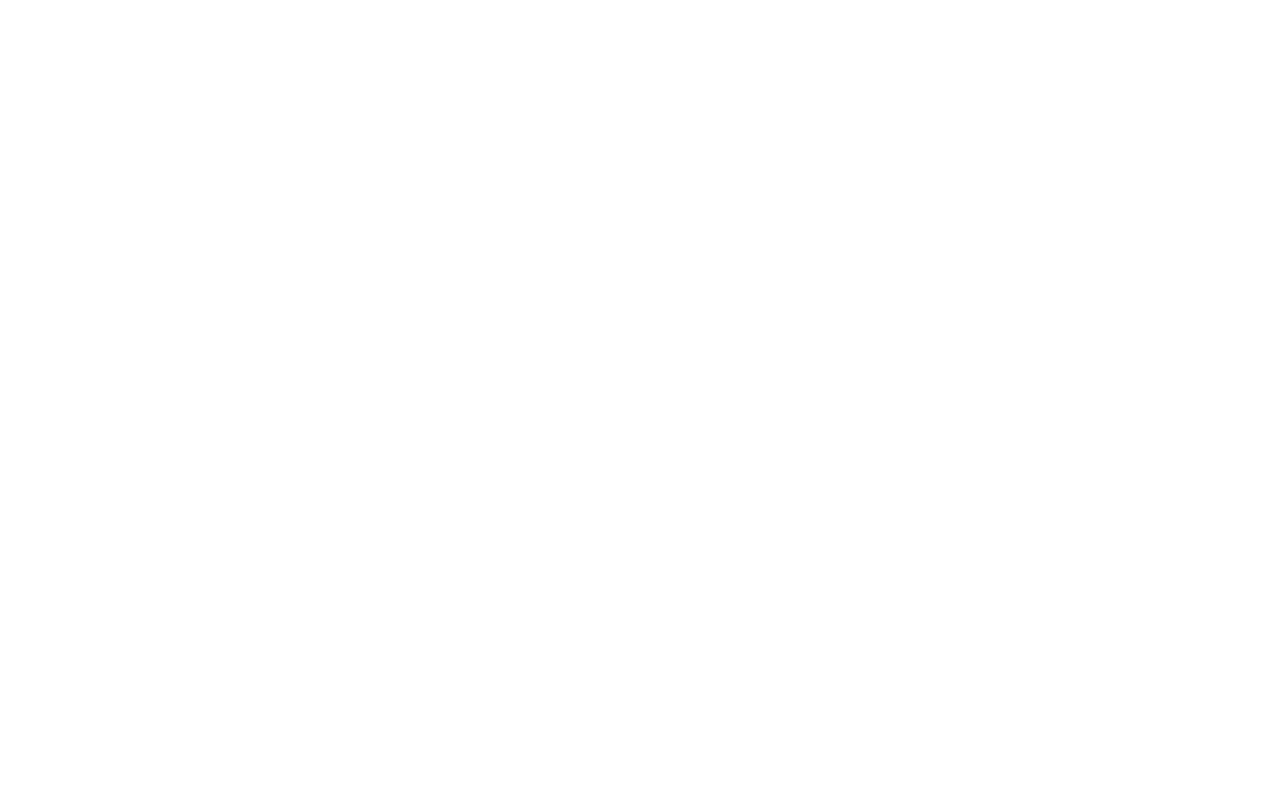
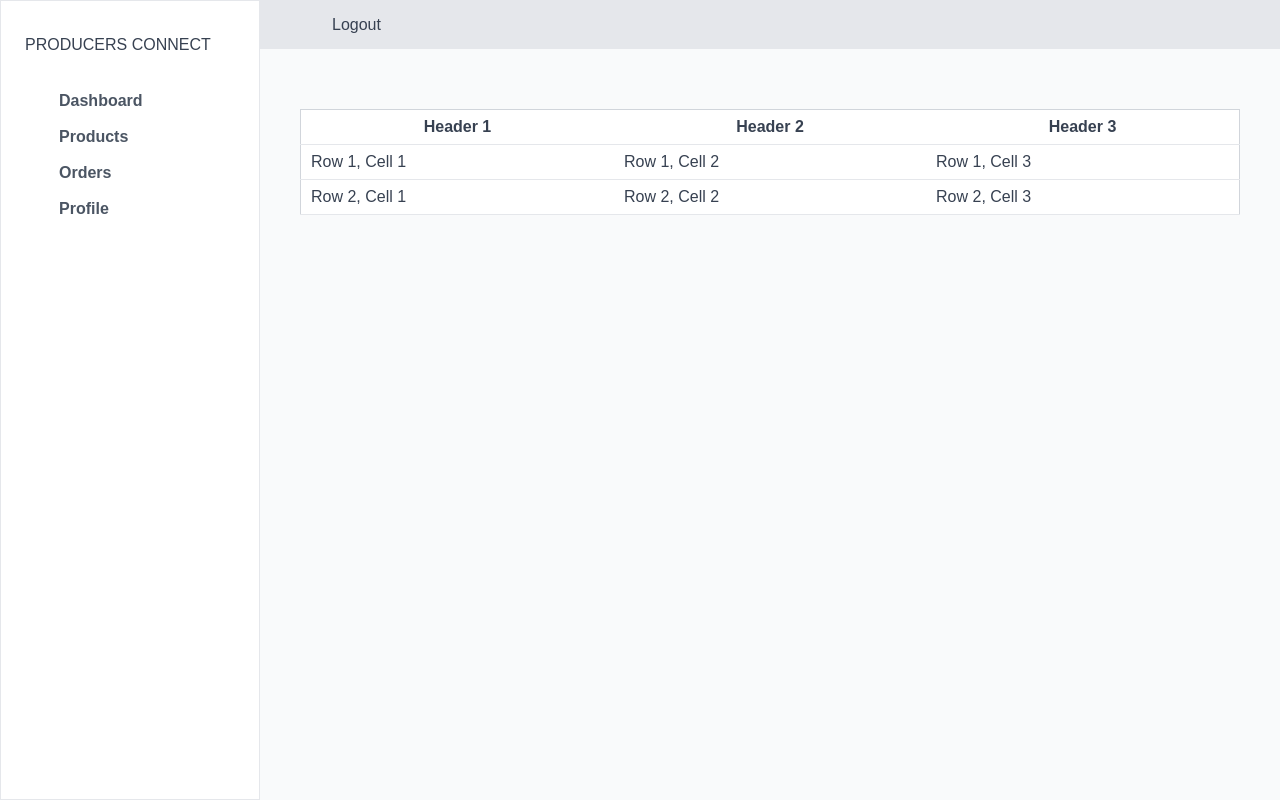
Before and after one commit to ericndungutse/trade-center-fn, a React (Vite) app: page /user/products in a window 1280 px wide. Before the commit this address had no page. Built offline with nearby package versions, Linux system fonts and the light colour scheme.

Commit message:
build products of a company

```diff
--- a/src/App.jsx
+++ b/src/App.jsx
@@ -1,4 +1,4 @@
-import { BrowserRouter, Routes, Route } from 'react-router-dom';
+import { BrowserRouter, Routes, Route, Navigate } from 'react-router-dom';
 import Home from './pages/Home';
 import RegisterCompany from './pages/RegisterCompany';
 import SignUp from './pages/SignUp';
@@ -7,6 +7,7 @@
 import Company from './pages/Company';
 import Cart from './pages/Cart';
 import User from './pages/User';
+import Product from './pages/Product';
 
 function App() {
   return (
@@ -19,7 +20,10 @@
         <Route path='/companies' element={<Companies />} />
         <Route path='/cart' element={<Cart />} />
         <Route path='/companies/:companyId' element={<Company />} />
-        <Route path='/user' element={<User />} />
+        <Route path='/user' element={<User />}>
+          <Route index element={<Navigate replace to='products' />} />
+          <Route path='products' element={<Product />} />
+        </Route>
       </Routes>
     </BrowserRouter>
   );
--- /dev/null
+++ b/src/components/ProductTable.jsx
@@ -0,0 +1,29 @@
+function ProductTable() {
+  return (
+    <div className='container mx-auto mt-8'>
+      <table className='min-w-full bg-white border border-gray-300'>
+        <thead>
+          <tr>
+            <th className='py-2 px-4 border-b'>Header 1</th>
+            <th className='py-2 px-4 border-b'>Header 2</th>
+            <th className='py-2 px-4 border-b'>Header 3</th>
+          </tr>
+        </thead>
+        <tbody>
+          <tr>
+            <td className='py-2 px-4 border-b'>Row 1, Cell 1</td>
+            <td className='py-2 px-4 border-b'>Row 1, Cell 2</td>
+            <td className='py-2 px-4 border-b'>Row 1, Cell 3</td>
+          </tr>
+          <tr>
+            <td className='py-2 px-4 border-b'>Row 2, Cell 1</td>
+            <td className='py-2 px-4 border-b'>Row 2, Cell 2</td>
+            <td className='py-2 px-4 border-b'>Row 2, Cell 3</td>
+          </tr>
+        </tbody>
+      </table>
+    </div>
+  );
+}
+
+export default ProductTable;
--- a/src/components/SideNav.jsx
+++ b/src/components/SideNav.jsx
@@ -1,44 +1,4 @@
 import { NavLink } from 'react-router-dom';
-
-// const StyledNavLink = styled(NavLink)`
-//   &:link,
-//   &:visited {
-//     display: flex;
-//     align-items: center;
-//     gap: 1.2rem;
-
-//   }
-
-//   /* This works because react-router places the active class on the active NavLink */
-//   &:hover,
-//   &:active,
-//   &.active:link,
-//   &.active:visited {
-//     color: var(--color-grey-800);
-//     background-color: var(--color-grey-50);
-//     border-radius: var(--border-radius-sm);
-//   }
-
-//   & svg {
-//     width: 3.4rem;
-//     height: 3.4rem;
-//     color: var(--color-grey-400);
-//     transition: all 0.3s;
-//   }
-
-//   &:hover svg,
-//   &:active svg,
-//   &.active:link svg,
-//   &.active:visited svg {
-//     color: var(--color-brand-600);
-//   }
-// `;
-
-//     color: var(--color-grey-600);
-//     font-size: 1.6rem;
-//     font-weight: 500;
-//     padding: 1.2rem 3.4rem;
-//     transition: all 0.3s;
 
 function SideNav() {
   return (
@@ -47,7 +7,7 @@
         <li>
           <NavLink
             className='text-gray-600 font-bold  text-[1.6rem] py-[1.2rem] px-[3.4rem] transition-all'
-            to='/dashboard'
+            to='/user/dashboard'
           >
             <span>Dashboard</span>
           </NavLink>
@@ -55,7 +15,7 @@
         <li>
           <NavLink
             className='text-gray-600 text-[1.6rem] font-bold py-[1.2rem] px-[3.4rem] transition-all'
-            to='/products'
+            to='/user/user/products'
           >
             <span>Products</span>
           </NavLink>
@@ -64,7 +24,7 @@
         <li>
           <NavLink
             className='text-gray-600 font-bold  text-[1.6rem] py-[1.2rem] px-[3.4rem] transition-all'
-            to='/orders'
+            to='/user/orders'
           >
             <span>Orders</span>
           </NavLink>
@@ -73,7 +33,7 @@
         <li>
           <NavLink
             className='text-gray-600 font-bold  text-[1.6rem] py-[1.2rem] px-[3.4rem] transition-all'
-            to='/profile'
+            to='/user/profile'
           >
             <span>Profile</span>
           </NavLink>
--- /dev/null
+++ b/src/pages/Product.jsx
@@ -0,0 +1,6 @@
+import React from 'react';
+import ProductTable from '../components/ProductTable';
+
+export default function Product() {
+  return <ProductTable />;
+}
--- a/src/pages/User.jsx
+++ b/src/pages/User.jsx
@@ -1,3 +1,5 @@
+import { Outlet } from 'react-router-dom';
+import ProductTable from '../components/ProductTable';
 import Sidebar from '../components/SideBar';
 import UserHeader from '../components/UserHeader';
 
@@ -6,7 +8,11 @@
     <div className='grid h-screen user-layout'>
       <UserHeader />
       <Sidebar />
-      <>Content</>
+      <main className='bg-gray-50 p-[4rem] overflow-auto'>
+        <div className='max-width-[140rem] my-auto mx-auto flex flex-col gap[3.2rem]'>
+          <Outlet />
+        </div>
+      </main>
     </div>
   );
 }
```
